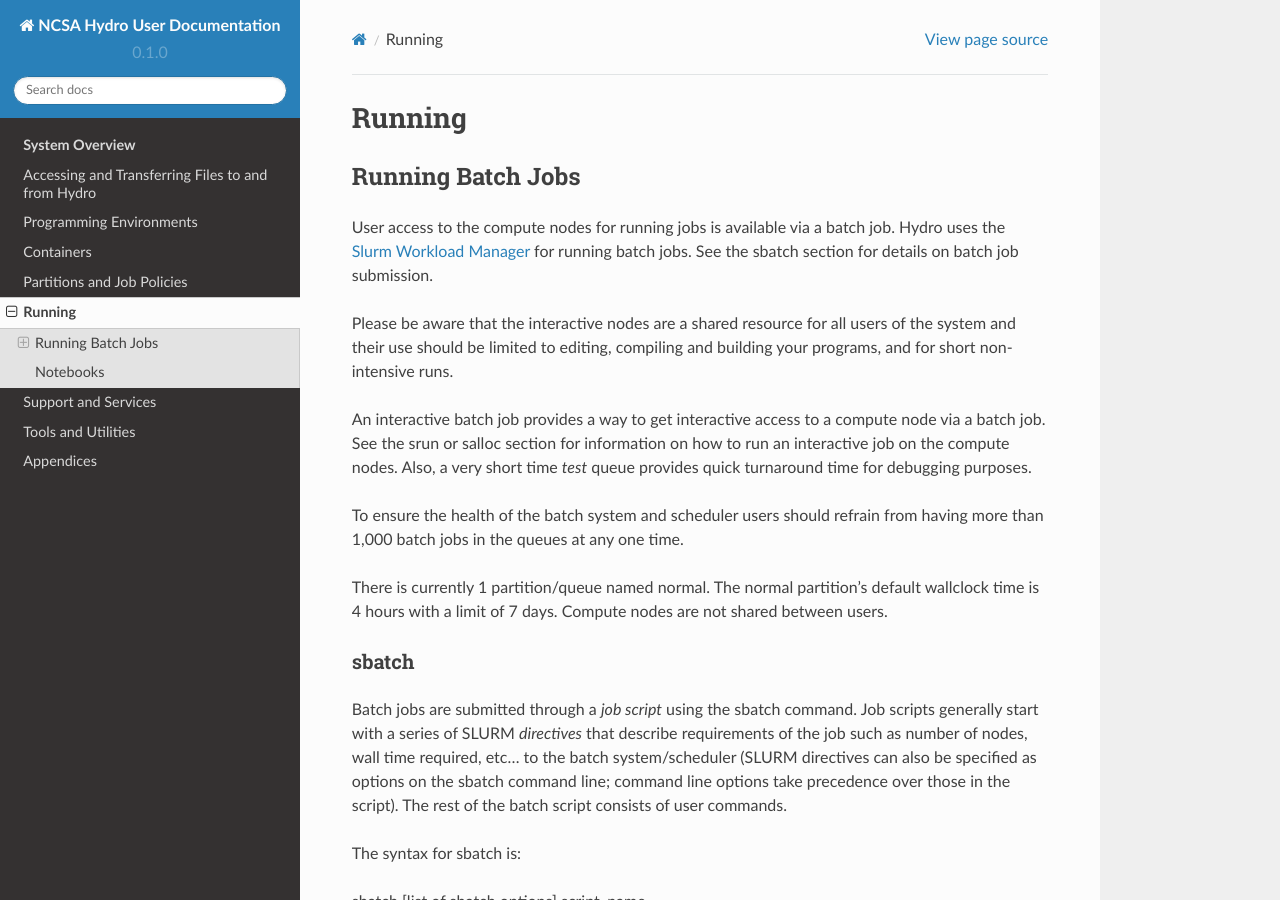
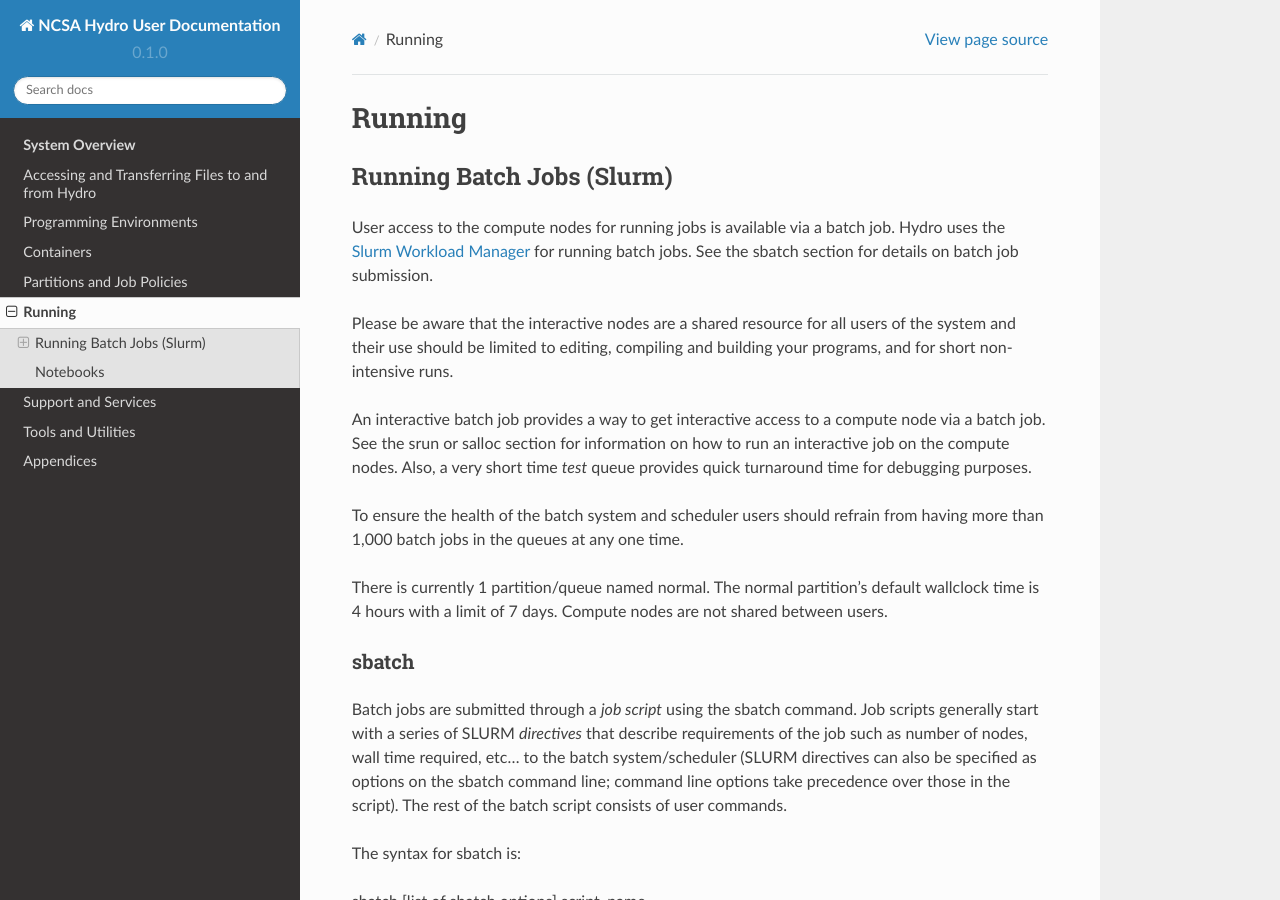
Before and after one commit to ncsa/hydro_documentation, a Sphinx documentation site: the page built from docs/source/running.rst, in a window 1280 px wide and 900 px high. Built offline with Sphinx 7.4.7 and the Read the Docs theme 2.0.0, drawn with Linux system fonts in a browser that asks for light colours; pages that are not in the unit, such as notebooks, are missing from menus.

Commit message:
some ref tags
Some reference tags to headers

```diff
--- a/docs/source/running.rst
+++ b/docs/source/running.rst
@@ -1,8 +1,12 @@
+.. _running:
+
 Running
 ==================
 
-Running Batch Jobs
--------------------------
+.. _slurm:
+
+Running Batch Jobs (Slurm)
+----------------------------
 
 User access to the compute nodes for running jobs is available via a
 batch job. Hydro uses the `Slurm Workload
@@ -131,7 +135,10 @@
 |                 |                 | section)        |                 |
 +-----------------+-----------------+-----------------+-----------------+
 
+.. _sample_batch_script:
+
 Here is a sample Batch script:
+~~~~~~~~~~~~~~~~~~~~~~~~~~~~~~~~~~~
 
 ::
 
```
